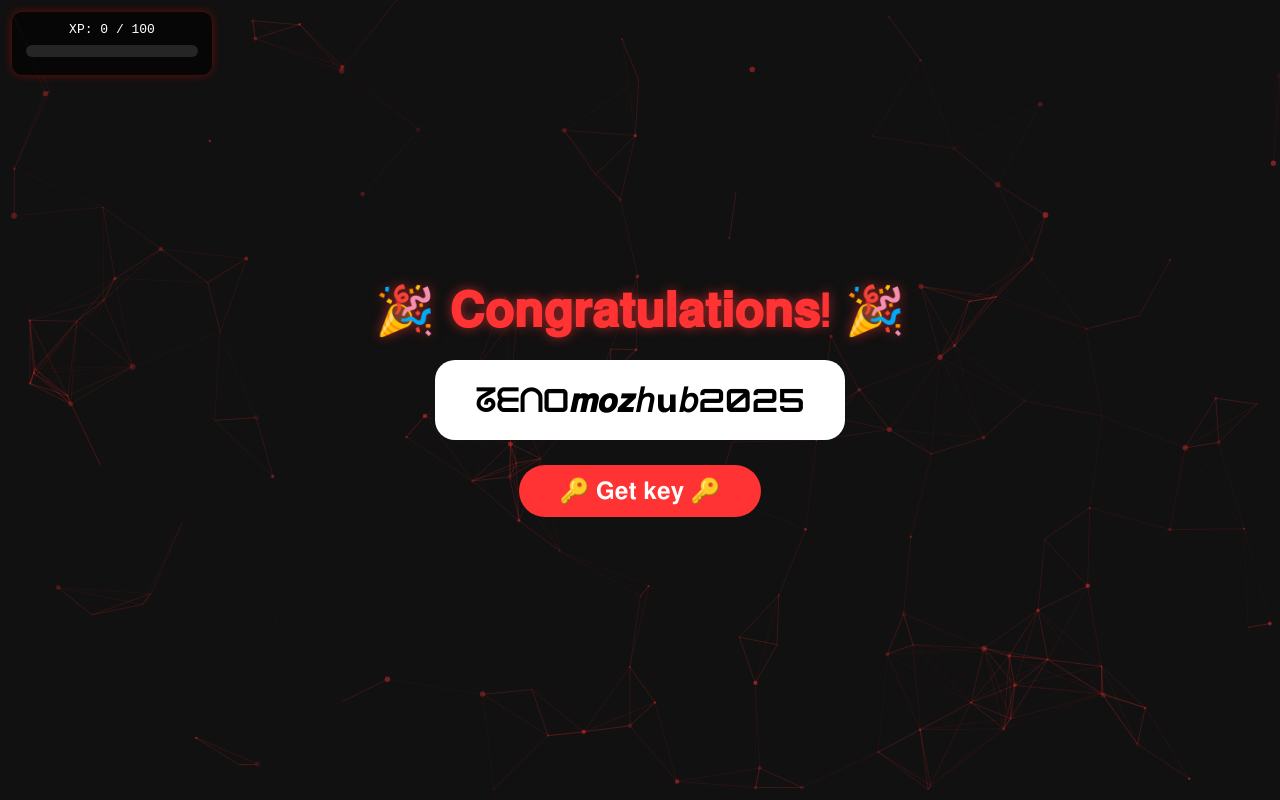
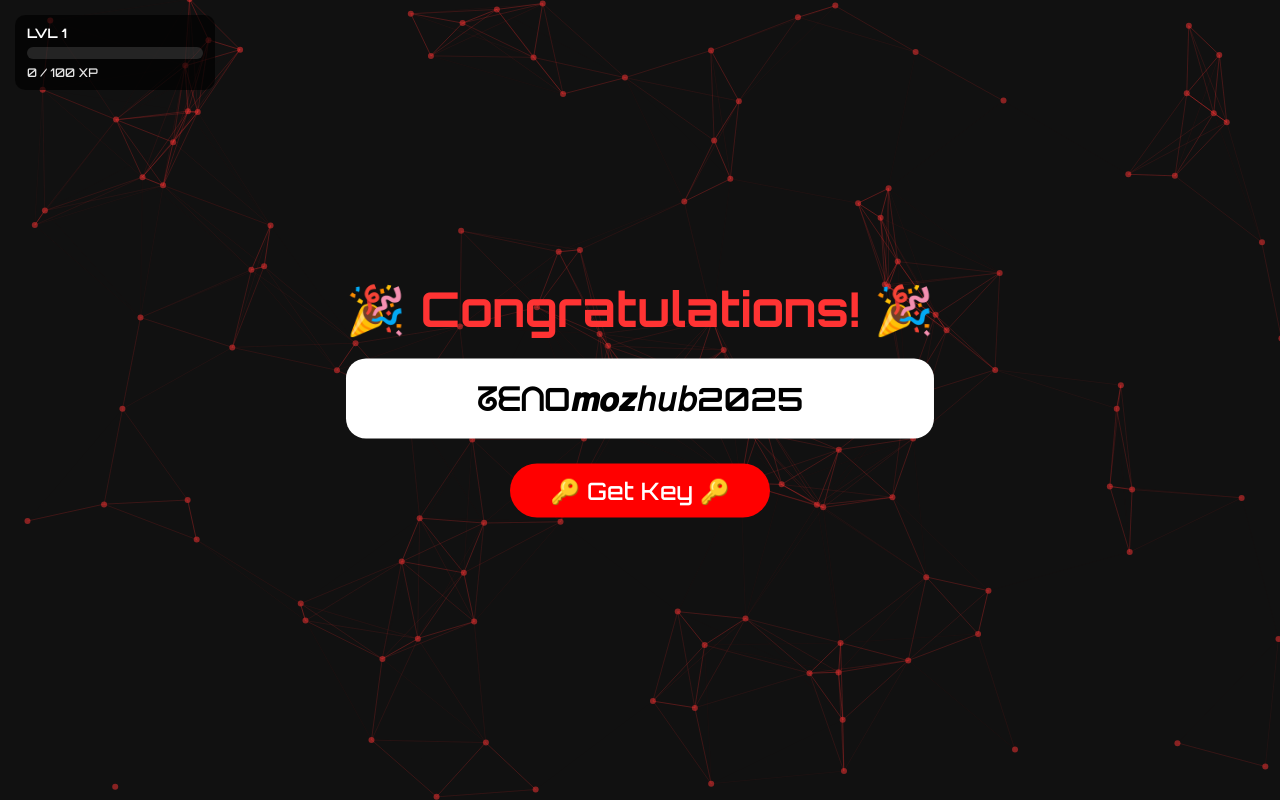
Before and after one commit to SkyeMozScriptzHub/ZenoMozHub-Key, a plain HTML site: page index.html in a window 1280 px wide. Drawn offline with nearby package versions, Linux system fonts and the light colour scheme.

Commit message:
Update index.html

```diff
--- a/index.html
+++ b/index.html
@@ -2,160 +2,141 @@
 <html lang="en">
 <head>
 <meta charset="UTF-8">
-<title>ZenoMozHub - Get Key</title>
+<meta name="viewport" content="width=device-width, initial-scale=1.0">
+<title>ZenoMoz Hub - Get Key</title>
 
-<!-- Fonts & Particles -->
+<!-- Fonts -->
 <link href="https://fonts.googleapis.com/css2?family=Orbitron:wght@500;700&display=swap" rel="stylesheet">
-<script src="https://cdn.jsdelivr.net/particles.js/2.0.0/particles.min.js"></script>
+
+<!-- Particles.js -->
+<script src="https://cdn.jsdelivr.net/npm/particles.js@2.0.0/particles.min.js"></script>
 
 <style>
-  /* Reset & Base */
-  * { margin:0; padding:0; box-sizing:border-box; }
-  html, body {
-    height:100%; width:100%;
-    font-family: 'Orbitron', Arial, sans-serif;
-    background:#111;
-    color:#fff;
-    overflow:hidden;
-    display:flex;
-    justify-content:center;
-    align-items:center;
-    flex-direction:column;
-  }
+  /* Reset */
+  * { margin:0; padding:0; box-sizing:border-box; font-family:'Orbitron', Arial, sans-serif; }
 
-  /* Particles background */
+  body, html { width:100%; height:100%; overflow:hidden; background:#111; color:#fff; }
+
+  /* Particles Background */
   #particles-js { position:fixed; inset:0; z-index:0; }
 
-  h1 { font-size:3rem; margin-bottom:20px; text-align:center; color:#ff3333; text-shadow:0 0 12px rgba(255,51,51,0.6); }
+  /* XP HUD (top-left) */
+  #level-hud {
+    position: fixed;
+    top: 15px; left: 15px;
+    background: rgba(0,0,0,0.65);
+    padding:10px 12px;
+    border-radius:10px;
+    z-index: 999;
+    width:200px;
+    color:#fff;
+  }
+  #level-label { font-weight:700; margin-bottom:6px; font-size:13px; }
+  #xp-bar { background: rgba(255,255,255,0.12); border-radius:6px; height:12px; overflow:hidden; margin-bottom:6px; }
+  #xp-fill { background: linear-gradient(90deg,#ff4040,#ff9900); height:100%; width:0%; transition: width 0.35s ease; }
+  #xp-text { font-size:12px; opacity:0.9; }
 
-  .textbox {
-    background:#fff; color:#000;
-    font-size:2rem; padding:20px 40px;
-    border-radius:20px; margin-bottom:20px;
-    user-select:text; font-weight:bold; text-align:center;
-  }
-
-  .btn {
-    background:#ff3333; color:#fff; font-size:1.5rem;
-    padding:12px 40px; margin:5px;
-    border:none; border-radius:40px;
-    cursor:pointer; transition:0.3s; z-index:1;
-  }
-  .btn:hover { background:#ff5555; }
+  /* Main GUI */
+  #mainGUI { position:absolute; top:50%; left:50%; transform:translate(-50%, -50%); text-align:center; z-index:10; }
+  h1 { font-size:3rem; margin-bottom:20px; color:#ff3333; }
+  .textbox { background:#fff; color:#000; font-size:2rem; padding:20px 50px; border-radius:20px; margin-bottom:20px; font-weight:bold; user-select:text; }
+  .btn { background:red; color:white; font-size:1.5rem; padding:12px 40px; border:none; border-radius:40px; cursor:pointer; margin:5px; transition:0.3s; }
+  .btn:hover { background:darkred; }
   .btn:disabled { background:gray; cursor:default; }
 
-  #mainGUI { display:flex; flex-direction:column; align-items:center; z-index:2; }
-
-  /* XP display */
-  #xpHUD {
-    position:fixed; top:12px; left:12px;
-    background:rgba(0,0,0,0.6); padding:10px 14px;
-    border-radius:10px; font-family: monospace; color:#fff;
-    z-index:9999; width:200px; text-align:center;
-    box-shadow:0 0 8px rgba(255,0,0,0.4);
-  }
-  #xp-bar { background: rgba(255,255,255,0.12); border-radius:6px; height:12px; width:100%; overflow:hidden; margin:8px 0; }
-  #xp-fill { background: linear-gradient(90deg,#ff4040,#ff9900); width:0%; height:100%; transition:width 0.3s ease; }
 </style>
 </head>
 <body>
 
+<!-- Particles Background -->
 <div id="particles-js"></div>
 
 <!-- XP HUD -->
-<div id="xpHUD">
-  XP: <span id="xpDisplay">0</span> / <span id="xpMax">100</span>
+<div id="level-hud">
+  <div id="level-label">LVL <span id="level-display">1</span></div>
   <div id="xp-bar"><div id="xp-fill"></div></div>
+  <div id="xp-text">0 / 100 XP</div>
 </div>
 
 <!-- Main GUI -->
 <div id="mainGUI">
-  <h1>🎉 𝐂𝐨𝐧𝐠𝐫𝐚𝐭𝐮𝐥𝐚𝐭𝐢𝐨𝐧𝐬! 🎉</h1>
-  <div class="textbox" id="keyText">ᘔᗴᑎO𝒎𝒐𝒛𝘩𝘂𝘣2025</div>
-  <button class="btn" id="copyBtn">🔑 𝐆𝐞𝐭 𝐤𝐞𝐲 🔑</button>
+  <h1>🎉 Congratulations! 🎉</h1>
+  <div class="textbox" id="keyText">ᘔᗴᑎO𝒎𝒐𝒛𝘩𝘶𝘣2025</div>
+  <button class="btn" id="copyBtn">🔑 Get Key 🔑</button>
   <button class="btn" id="backBtn" style="display:none;">Back</button>
 </div>
 
-<!-- Sounds -->
-<audio id="copySound" src="click.mp3" preload="auto"></audio>
+<!-- Audio -->
+<audio id="copySound" src="copy.mp3" preload="auto"></audio>
 <audio id="claimSound" src="claim.mp3" preload="auto"></audio>
 
 <script>
-/* ======== PARTICLES.JS ======== */
+/* ----------------- Particles.js ----------------- */
 particlesJS("particles-js", {
   "particles": {
-    "number": { "value": 120 },
+    "number": { "value": 100 },
     "color": { "value": "#ff3333" },
     "shape": { "type": "circle" },
-    "opacity": { "value":0.5, "random":true },
-    "size": { "value":3, "random":true },
-    "line_linked": { "enable":true, "distance":120, "color":"#ff3333", "opacity":0.3, "width":1 },
-    "move": { "enable":true, "speed":1.5 }
+    "opacity": { "value": 0.5 },
+    "size": { "value": 3 },
+    "line_linked": { "enable": true, "distance": 150, "color": "#ff3333", "opacity": 0.4, "width": 1 },
+    "move": { "enable": true, "speed": 1.2 }
   },
-  "interactivity": { "events": { "onhover": { "enable": true, "mode":"repulse" } } },
+  "interactivity": { "events": { "onhover": { "enable": true, "mode": "repulse" } } },
   "retina_detect": true
 });
 
-/* ======== COPY KEY & BACK ======== */
+/* ----------------- XP System ----------------- */
+let xp = parseInt(localStorage.getItem("zmh_xp")) || 0;
+let level = parseInt(localStorage.getItem("zmh_level")) || 1;
+const maxLevel = 10000;
+const levelDisplay = document.getElementById("level-display");
+const xpFill = document.getElementById("xp-fill");
+const xpText = document.getElementById("xp-text");
+
+function xpNeededForLevel(lvl) { return 100 + (lvl - 1) * 20; }
+function saveProgress() {
+  localStorage.setItem("zmh_xp", xp);
+  localStorage.setItem("zmh_level", level);
+}
+function updateHUD() {
+  let needed = xpNeededForLevel(level);
+  while(xp >= needed && level < maxLevel) { xp-=needed; level++; needed=xpNeededForLevel(level); }
+  const percent = Math.floor((xp/xpNeededForLevel(level))*100);
+  xpFill.style.width = percent + "%";
+  levelDisplay.textContent = level;
+  xpText.textContent = `${xp} / ${xpNeededForLevel(level)} XP`;
+  saveProgress();
+}
+updateHUD();
+
+/* ----------------- Sounds & Buttons ----------------- */
 const copyBtn = document.getElementById("copyBtn");
 const backBtn = document.getElementById("backBtn");
 const keyText = document.getElementById("keyText").innerText;
 const copySound = document.getElementById("copySound");
 const claimSound = document.getElementById("claimSound");
 
-function playSound(sound) { sound.currentTime = 0; sound.play(); }
+function playSound(sound){ sound.currentTime=0; sound.play(); }
 
-copyBtn.addEventListener("click", () => {
+copyBtn.addEventListener("click", ()=>{
   playSound(copySound);
-  navigator.clipboard.writeText(keyText).then(() => {
-    copyBtn.textContent = "Copied! ☑";
-    copyBtn.disabled = true;
-    backBtn.style.display = "block";
-    // Give XP for getting the key
-    addXP(10);
+  navigator.clipboard.writeText(keyText).then(()=>{
+    copyBtn.textContent="Copied! ☑";
+    copyBtn.disabled=true;
+    backBtn.style.display="block";
+
+    // Add XP for claiming key
+    xp+=10;
+    updateHUD();
     playSound(claimSound);
   });
 });
 
-backBtn.addEventListener("click", () => {
-  window.open("https://official-amber.vercel.app/", "_blank");
+backBtn.addEventListener("click", ()=>{
+  window.open("https://official-amber.vercel.app/","_blank");
 });
+</script>
 
-/* ======== XP SYSTEM (SYNC WITH MAIN HUB) ======== */
-const xpDisplay = document.getElementById("xpDisplay");
-const xpMax = document.getElementById("xpMax");
-const xpFill = document.getElementById("xp-fill");
-
-// Load XP from localStorage (shared by domain)
-let xp = parseInt(localStorage.getItem("zmh_xp")) || 0;
-let level = parseInt(localStorage.getItem("zmh_level")) || 1;
-const maxLevel = 10000;
-
-function xpNeeded(lvl) { return 100 + (lvl-1)*20; }
-
-function saveXP() {
-  localStorage.setItem("zmh_xp", xp);
-  localStorage.setItem("zmh_level", level);
-}
-
-function updateHUD() {
-  let needed = xpNeeded(level);
-  while(xp >= needed && level<maxLevel){ xp -= needed; level++; needed = xpNeeded(level); }
-  if(level>=maxLevel){ level=maxLevel; xp=Math.min(xp, xpNeeded(level)); }
-
-  xpDisplay.textContent = xp;
-  xpMax.textContent = xpNeeded(level);
-  xpFill.style.width = Math.floor((xp/xpNeeded(level))*100) + "%";
-  saveXP();
-}
-
-function addXP(amount){
-  xp += amount;
-  updateHUD();
-}
-
-// Update HUD on load
-updateHUD();
-</script>
 </body>
 </html>
```
